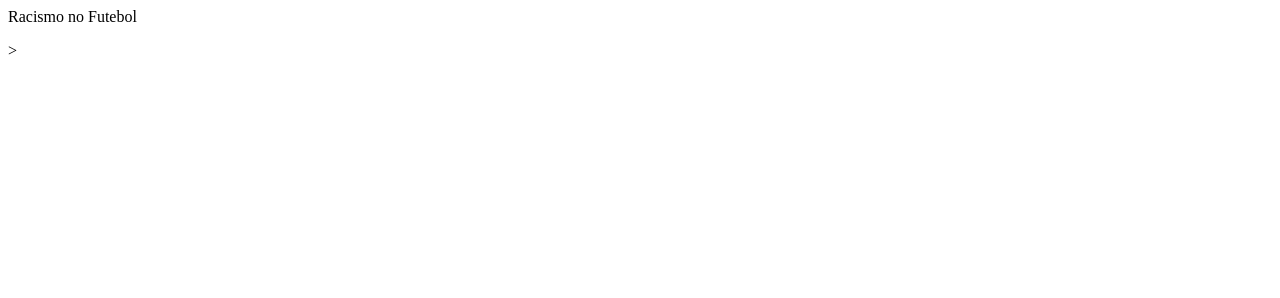
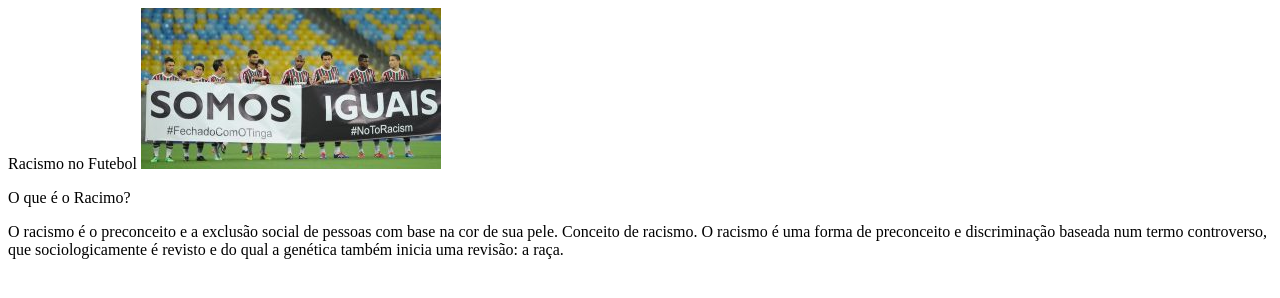
Before and after one commit to TUROZI/site, a plain HTML site: page index.html in a window 1280 px wide. Drawn offline with Linux system fonts and the light colour scheme.

Commit message:
Add files via upload

```diff
--- a/index.html
+++ b/index.html
@@ -5,11 +5,24 @@
     <meta http-equiv="X-UA-Compatible" content="IE=edge">
     <meta name="viewport" content="width=device-width, initial-scale=1.0">
     <title>Racismo no Futebol</title>
+    <link rel="stylesheet" href="style.css">
 </head>
-<body><section class="conteudo principal"
-    <h2="titulo principal">Racismo no Futebol</h2>
-    <p></p>
+<body>
+<section class="conteudo principal">
+</h2>Racismo no Futebol</h2>
+
+
+     <img src="racismo-no-futebol-300x161.jpg">
+
+</p>O que é o Racimo?</p>
+
+</p> O racismo é o preconceito e a exclusão social de pessoas com base na cor de sua pele. Conceito de racismo. O racismo é uma forma de preconceito e discriminação baseada num termo controverso, que sociologicamente é revisto e do qual a genética também inicia uma revisão: a raça.
+    </section>
+
+
+
+</section>
 <b></b>
- ></section>
+ </section>
 </body>
 </html>
```
Also changed, not shown: racismo-no-futebol-300x161.jpg (added), style.css (added).
